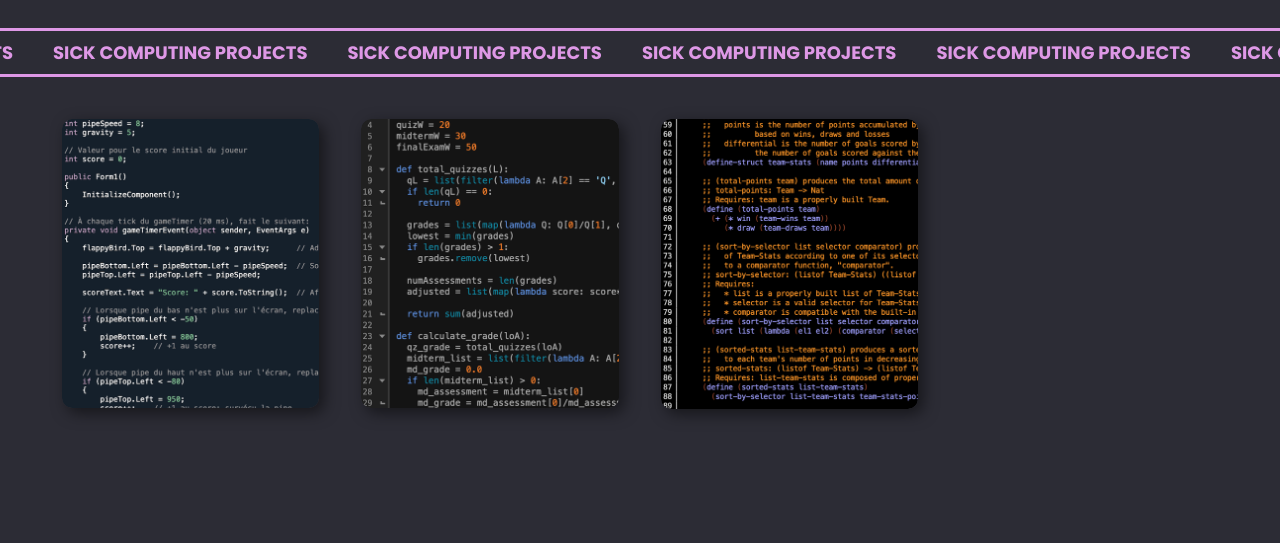
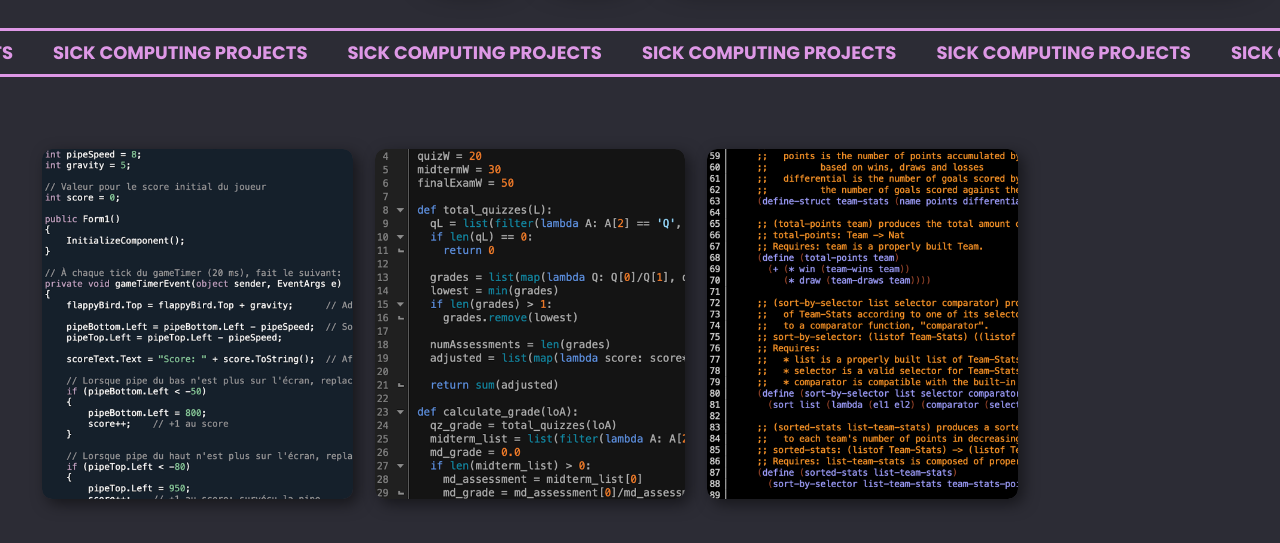
Before and after one commit to cmlppatt/Catherine-Portfolio, a plain HTML site: page index.html in a window 1280 px wide. Shown: the part 1549-2092 px from the top of the page. Drawn offline with nearby package versions, Linux system fonts and the light colour scheme; a web font is replaced by a local one.

Commit message:
layout again

```diff
--- a/index.html
+++ b/index.html
@@ -160,7 +160,7 @@
 
       .card {
         width: 100px;
-        height: 400px;
+        height: 600px;
         border-radius: .75rem;
         background-size: cover;
         cursor: pointer;
@@ -398,11 +398,12 @@
       table{
         float: left;
         margin: auto;
-        width: 900px;
+        margin-top: 50px;
+        width: 1000px;
       }
 
       td{
-        padding: 20px;
+        padding-right: 20px;
       }
 
       #epic-goose{
```
